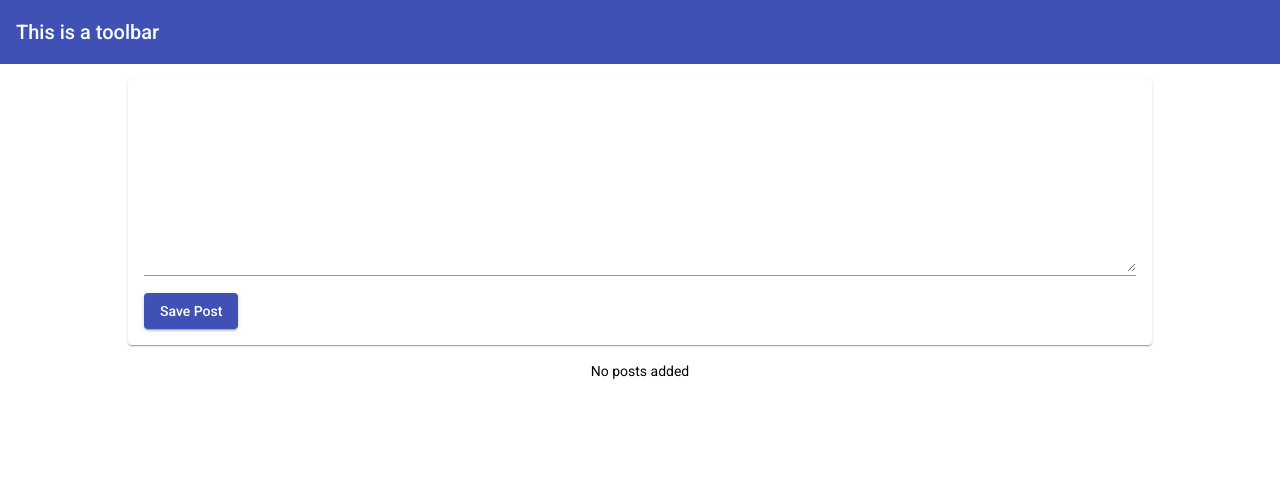
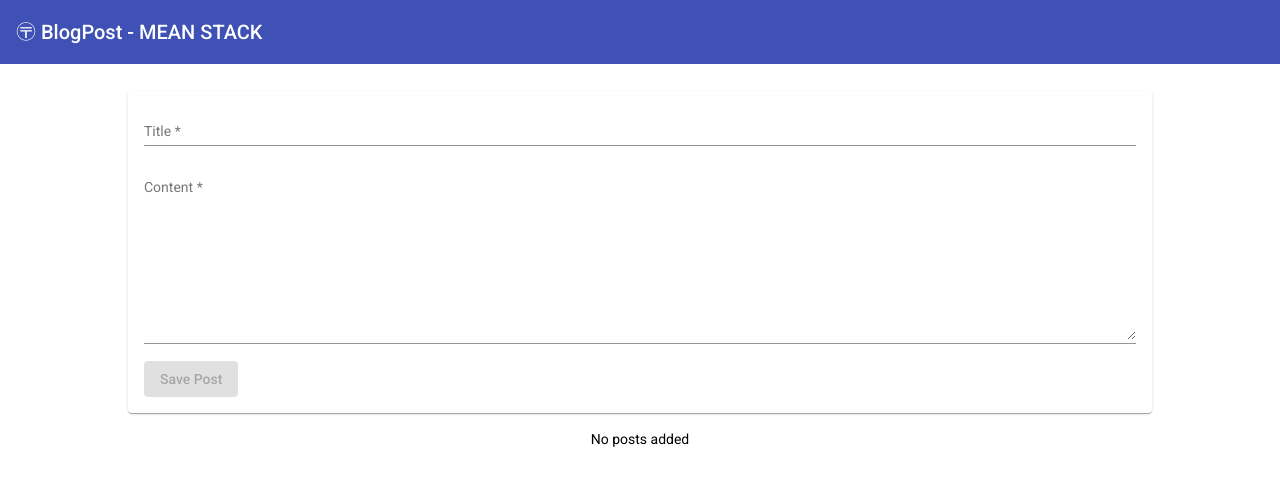
Before and after one commit to yashmishra12/Blogpost-MEAN, an Angular app in the folder blogpost/: page / in a window 1280 px wide. Shown: the top 484 px of the page. Built offline with nearby package versions, Linux system fonts and the light colour scheme.

Commit message:
Angular Frontend Finished

```diff
--- a/blogpost/src/app/app.component.css
+++ b/blogpost/src/app/app.component.css
@@ -1,7 +1,6 @@
 @import "~@angular/material/prebuilt-themes/indigo-pink.css";
 
 main {
-  margin: 15pt;
+  margin: 20pt auto;
   width: 80%;
-  margin: auto;
 }
--- a/blogpost/src/app/app.component.ts
+++ b/blogpost/src/app/app.component.ts
@@ -6,5 +6,4 @@ import { Component } from '@angular/core';
   styleUrls: ['./app.component.css']
 })
 export class AppComponent {
-  title = 'blogpost';
 }
--- a/blogpost/src/app/app.module.ts
+++ b/blogpost/src/app/app.module.ts
@@ -12,6 +12,7 @@ import { HeaderComponent } from './header/header/header.component';
 import {MatToolbarModule} from '@angular/material/toolbar';
 import { PostListComponent } from './posts/post-list/post-list.component';
 import {MatExpansionModule} from '@angular/material/expansion';
+import { PostsService } from './posts/posts.service';
 
 
 
@@ -32,7 +33,7 @@ import {MatExpansionModule} from '@angular/material/expansion';
     MatToolbarModule,
     MatExpansionModule
   ],
-  providers: [],
+  providers: [PostsService],
   bootstrap: [AppComponent]
 })
 export class AppModule { }
--- a/blogpost/src/app/header/header/header.component.html
+++ b/blogpost/src/app/header/header/header.component.html
@@ -1 +1 @@
-<mat-toolbar color="primary"> This is a toolbar</mat-toolbar>
+<mat-toolbar color="primary"> 〶 BlogPost - MEAN STACK</mat-toolbar>
--- a/blogpost/src/app/posts/post-create/post-create.component.html
+++ b/blogpost/src/app/posts/post-create/post-create.component.html
@@ -1,7 +1,17 @@
 <mat-card>
-  <mat-form-field>
-    <textarea cols="50" rows="10" matInput [(ngModel)]="newPost"></textarea>
-</mat-form-field>
+  <form (submit)="onAddPost(postForm)" #postForm="ngForm">
 
-<button (click)="onAddPost()" mat-raised-button color="primary">Save Post</button>
+    <mat-form-field>
+      <input type="text" matInput ngModel name="title" placeholder="Title" required #title="ngModel">
+      <mat-error *ngIf="title.invalid">Please enter Blog title</mat-error>
+    </mat-form-field>
+
+    <mat-form-field>
+      <textarea cols="50" rows="10" matInput ngModel name="content" placeholder="Content" required #content="ngModel"></textarea>
+      <mat-error *ngIf="content.invalid">Please enter Blog title</mat-error>
+    </mat-form-field>
+
+    <button type="submit" mat-raised-button color="primary" [disabled]="postForm.invalid">Save Post</button>
+
+  </form>
 </mat-card>
--- a/blogpost/src/app/posts/post-create/post-create.component.ts
+++ b/blogpost/src/app/posts/post-create/post-create.component.ts
@@ -1,4 +1,7 @@
-import { Component, OnInit } from '@angular/core';
+import { Component, EventEmitter, OnInit, Output, ViewChild } from '@angular/core';
+import { NgForm } from '@angular/forms';
+import { Post } from '../post.model';
+import { PostsService } from '../posts.service';
 
 @Component({
   selector: 'app-post-create',
@@ -7,12 +10,17 @@ import { Component, OnInit } from '@angular/core';
 })
 export class PostCreateComponent implements OnInit {
 
-  newPost = ''
+  constructor(public postService: PostsService) {}
 
-  ngOnInit(): void {
+  ngOnInit(): void { }
+
+  onAddPost(form: NgForm) {
+    if (form.invalid) { return }
+
+    this.postService.addPost(form.value.title, form.value.content);
+    form.resetForm()
   }
 
-  onAddPost() {
-    this.newPost = "The user's new post"
-  }
+
+
 }
--- a/blogpost/src/app/posts/post-list/Posts.ts
+++ /dev/null
@@ -1,4 +0,0 @@
-export class Posts {
- title!: String;
- content!: String;
-}
--- a/blogpost/src/app/posts/post-list/post-list.component.html
+++ b/blogpost/src/app/posts/post-list/post-list.component.html
@@ -1,4 +1,5 @@
 <mat-accordion *ngIf = "posts.length > 0">
+
   <mat-expansion-panel *ngFor="let post of posts">
     <mat-expansion-panel-header>
       <mat-panel-title>
@@ -6,6 +7,12 @@
       </mat-panel-title>
     </mat-expansion-panel-header>
     <p>{{post.content}}</p>
+
+    <mat-action-row>
+      <button mat-button color="primary">EDIT</button>
+      <button mat-button color="warn">DELETE</button>
+    </mat-action-row>
+
   </mat-expansion-panel>
 
 </mat-accordion>
--- a/blogpost/src/app/posts/post-list/post-list.component.ts
+++ b/blogpost/src/app/posts/post-list/post-list.component.ts
@@ -1,5 +1,7 @@
-import { Component, OnInit } from '@angular/core';
-import { Posts } from './Posts';
+import { Component, OnDestroy, OnInit } from '@angular/core';
+import { Subscription } from 'rxjs';
+import { Post } from '../post.model';
+import { PostsService } from '../posts.service';
 
 @Component({
   selector: 'app-post-list',
@@ -9,12 +11,20 @@ import { Posts } from './Posts';
 
 
 
-export class PostListComponent implements OnInit {
+export class PostListComponent implements OnInit, OnDestroy {
 
-  constructor() { }
-  posts: Posts[] = [];
+  constructor(public postService: PostsService) { }
+
+  posts: Post[] = [];
+  private postSub!: Subscription;
 
   ngOnInit(): void {
+    this.posts = this.postService.getPosts();
+    this.postSub = this.postService.getPostUpdateListener().subscribe( (post: Post[])=> { this.posts=post; });
+  }
+
+  ngOnDestroy(): void {
+    this.postSub.unsubscribe();
   }
 
 }
--- /dev/null
+++ b/blogpost/src/app/posts/post.model.ts
@@ -0,0 +1,4 @@
+export interface Post {
+  title: string,
+  content: string
+}
--- /dev/null
+++ b/blogpost/src/app/posts/posts.service.ts
@@ -0,0 +1,23 @@
+import { Post } from "./post.model";
+import { Subject } from "rxjs";
+
+export class PostsService {
+  private posts: Post[] = [];
+  private postsUpdated = new Subject<Post[]>();
+
+  getPosts() {
+    return [...this.posts];
+  }
+
+  getPostUpdateListener() {
+    return this.postsUpdated.asObservable();
+  }
+
+  addPost(title: string, content: string) {
+    const post: Post = {title: title, content: content};
+
+    this.posts.push(post);
+
+    this.postsUpdated.next([...this.posts]);
+  }
+}
```
Also changed, not shown: 1 other file (tests, documents, lock files or other folders).
